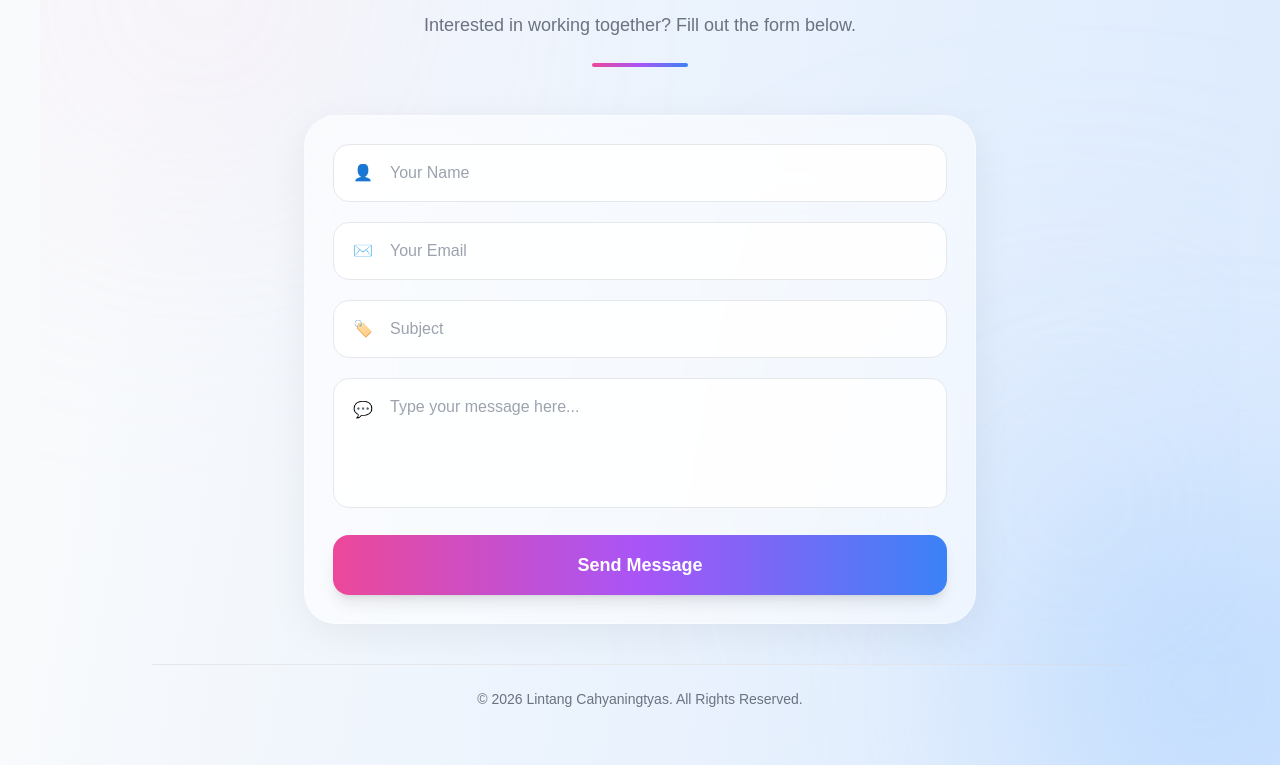
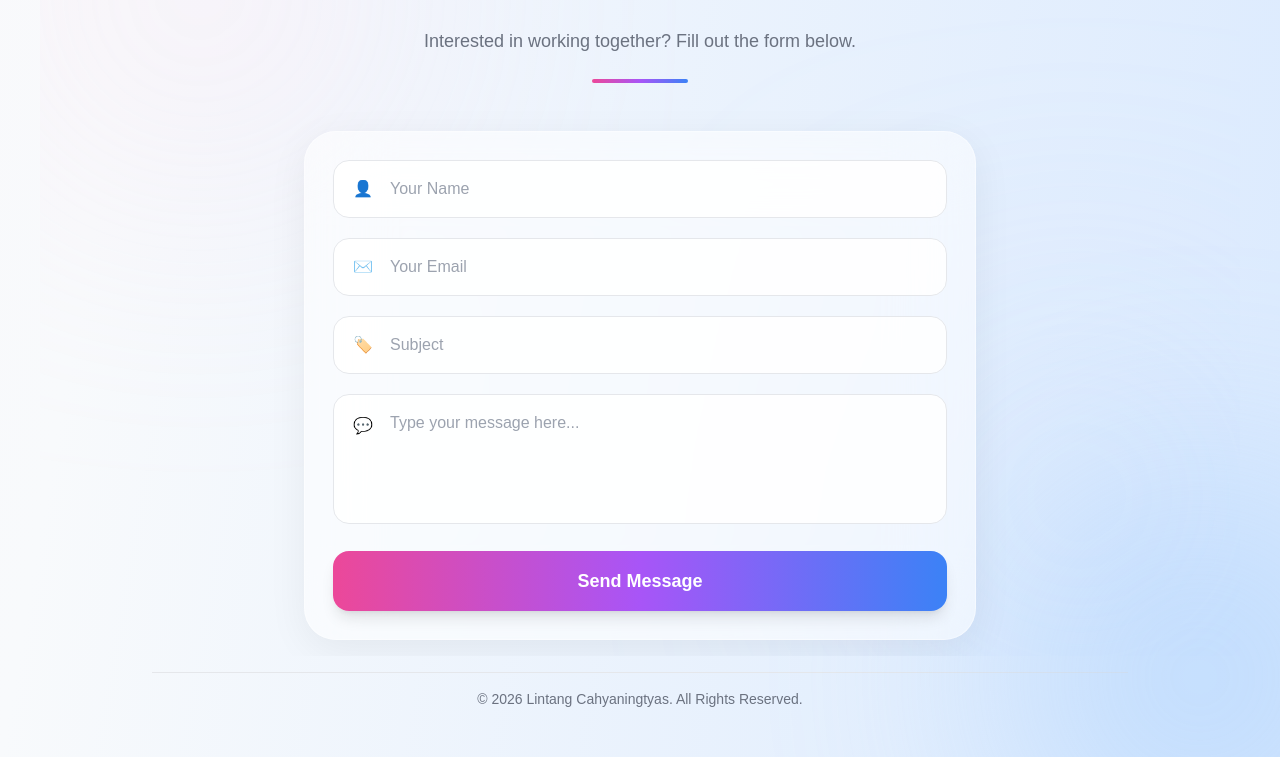
Before and after one commit to lintangntyas/portfolio, a Next.js app: page / in a window 1280 px wide. Shown: the part 6664-7429 px from the top of the page. Built offline with nearby package versions, Linux system fonts and the light colour scheme.

Commit message:
Update page.js

```diff
--- a/app/page.js
+++ b/app/page.js
@@ -1650,7 +1650,7 @@ export default function Home() {
       {/* CONTACT */}
       <section
         id="contact"
-        className="relative w-full px-6 md:px-8 pt-20 pb-10 overflow-hidden"
+        className="relative w-full px-6 md:px-8 pt-24 pb-4 overflow-hidden"
       >
         {/* BACKGROUND */}
         <div className="absolute top-0 left-0 w-[320px] h-[320px] bg-pink-200/30 blur-[140px] rounded-full" />
@@ -1869,16 +1869,17 @@ export default function Home() {
       </section>
 
       {/* FOOTER */}
-      <footer className="w-full pb-6">
+      <footer className="w-full py-4">
         <div className="max-w-5xl mx-auto px-6">
 
-          {/* LINE */}
-          <div className="border-t border-gray-200 mb-6" />
-
-          {/* COPYRIGHT */}
-          <p className="text-center text-gray-500 text-sm">
-            © 2026 Lintang Cahyaningtyas. All Rights Reserved.
-          </p>
+          <div className="border-t border-gray-200 pt-4">
+
+            <p className="text-center text-gray-500 text-sm">
+              © 2026 Lintang Cahyaningtyas. All Rights Reserved.
+            </p>
+
+          </div>
+
         </div>
       </footer>
 
```
